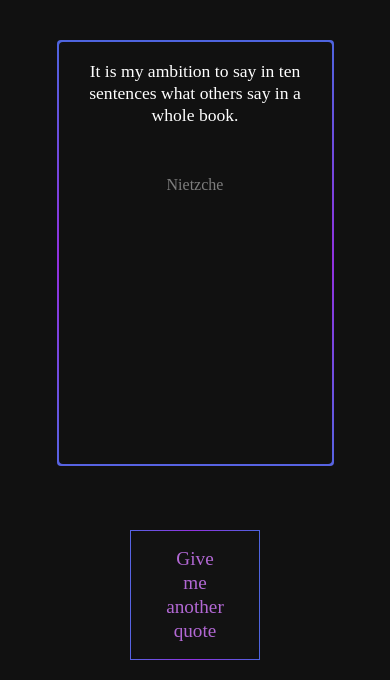
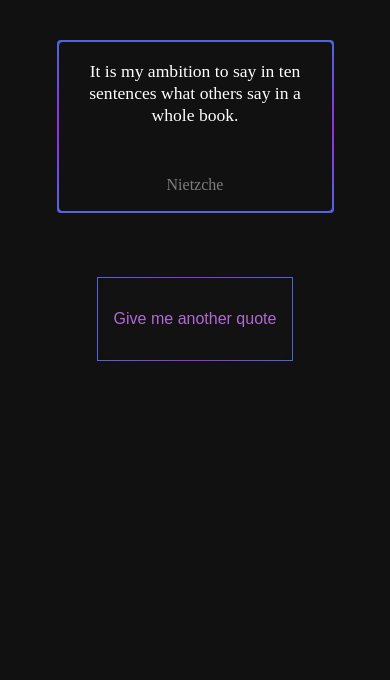
Before and after one commit to H0und5/battledco, a React (Create React App) app: page / in a window 390 px wide. Shown: the top 680 px of the page. Built offline with nearby package versions, Linux system fonts and the light colour scheme; a web font is replaced by a local one.

Commit message:
-- Observation -- Made some font changes, and overall mobile responsiveness improvements.

```diff
--- a/src/App.module.css
+++ b/src/App.module.css
@@ -23,7 +23,3 @@ html {
   justify-content: center;
   align-items: center;
 }
-
-.Container p {
-  font-family: var(--app-secondary-type);
-}
--- a/src/components/Button.module.css
+++ b/src/components/Button.module.css
@@ -26,9 +26,14 @@
   );
 
   margin-top: 4rem;
+  width: auto;
 
-  width: 30vw;
+  padding: 1rem;
   height: 10vh;
+
+  font-family: var(--app-primary-type);
+  font-weight: 400;
+  font-size: 1rem;
 
   background: #121212;
   border-radius: 20px;
@@ -41,6 +46,10 @@
   font-weight: 300;
   font-size: 1.2rem;
   line-height: 24px;
+
+  font-family: var(--app-primary-type);
+  font-weight: 400;
+  font-size: 1rem;
 
   display: flex;
   align-items: center;
@@ -56,6 +65,9 @@
     padding: 4rem;
 
     border: 1px solid;
+    font-family: var(--app-primary-type);
+    font-weight: 400;
+    font-size: 1rem;
 
     border-image-slice: 1;
     border-image-source: linear-gradient(
@@ -66,8 +78,9 @@
     );
 
     margin-top: 4rem;
+    width: auto;
 
-    width: 30vw;
+  padding: 1rem;
     height: 10vh;
 
     background: #121212;
@@ -82,6 +95,10 @@
     font-size: 1.2rem;
     line-height: 24px;
 
+    font-family: var(--app-primary-type);
+    font-weight: 400;
+    font-size: 1rem;
+
     display: flex;
     align-items: center;
     text-align: center;
--- a/src/components/QuoteCard.module.css
+++ b/src/components/QuoteCard.module.css
@@ -19,7 +19,6 @@
   height: 50vh;
   border-radius: 4px;
   padding: 2px;
-
 }
 
 .quoteCardInternal {
@@ -59,6 +58,7 @@
     width: 70vw;
     min-height: 20vh;
     max-height: 70vh;
+    height: auto;
     border-radius: 4px;
     padding: 2px;
   }
@@ -71,6 +71,7 @@
     justify-content: normal;
     color: #fff;
     width: 70vw;
+    height: auto;
     min-height: 20vh;
     max-height: 70vh;
     border-radius: 4px;
```
